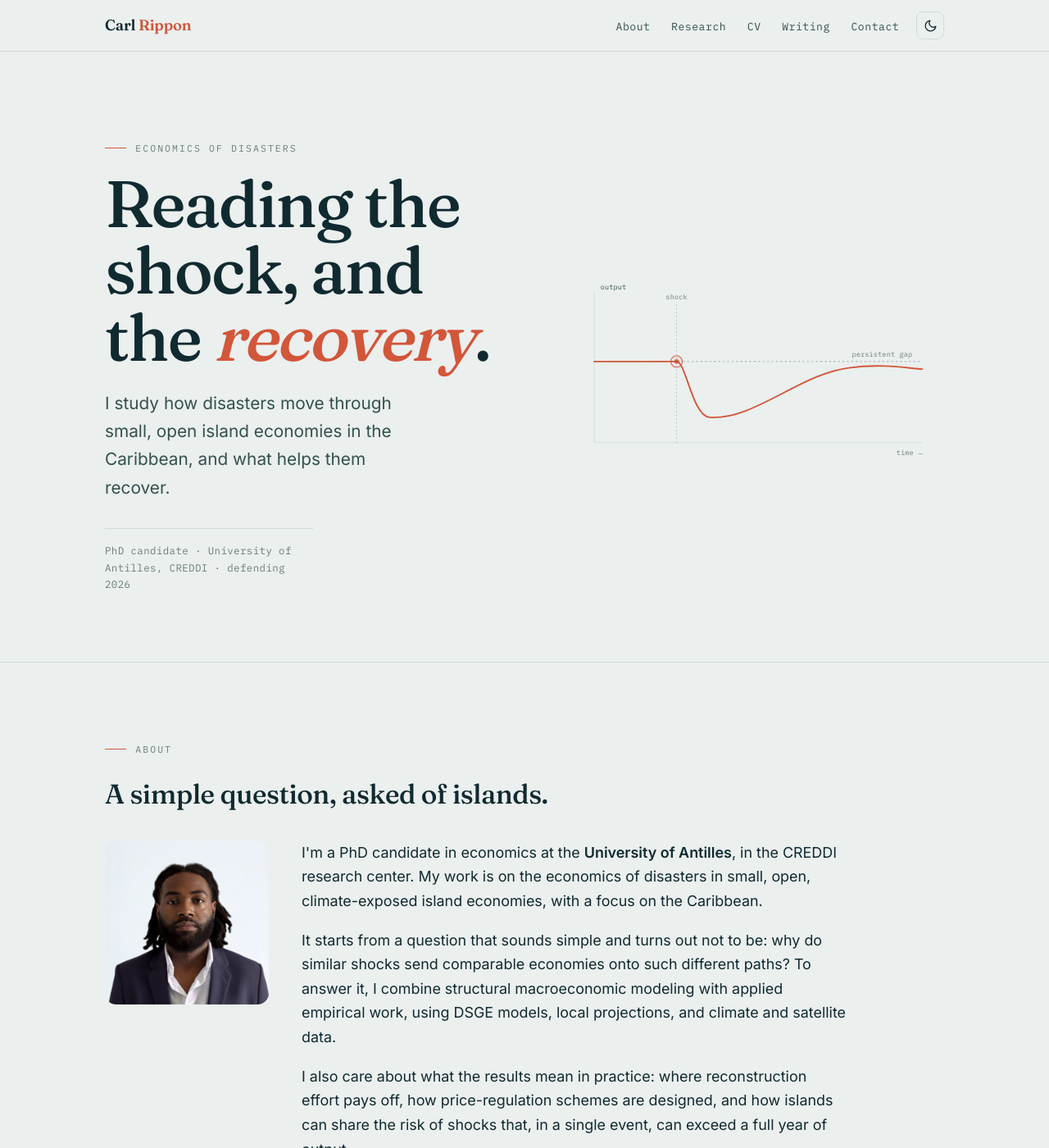
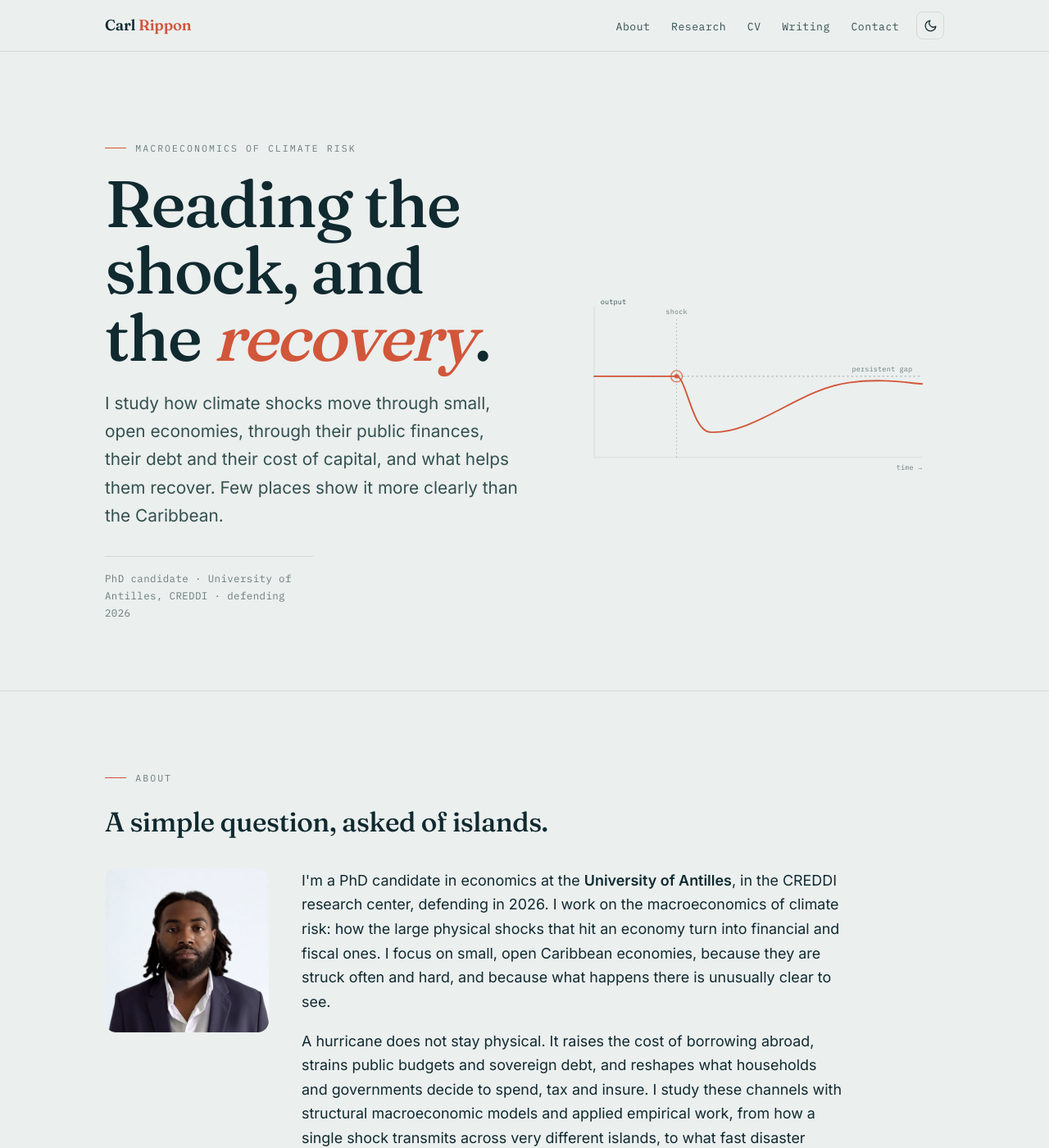
Before and after one commit to carlrippon/carlrippon.github.io, a Jekyll site: the page built from index.html, in a window 1280 px wide and 1400 px high. Shown: the whole window at 82% size. Built offline with Jekyll 4.4.1, drawn with Linux system fonts in a browser that asks for light colours; some of the changed text lies outside the part shown.

Commit message:
Add files via upload

```diff
--- a/index.html
+++ b/index.html
@@ -1,3 +1,5 @@
+---
+---
 <!DOCTYPE html>
 <html lang="en">
 <head>
@@ -119,7 +121,7 @@
     margin:.2rem 0 1.4rem;
   }
   .hero h1 em{font-style:italic;color:var(--accent);}
-  .lede{font-size:clamp(1.05rem,1.7vw,1.3rem);color:var(--text-2);max-width:30ch;margin:0 0 2rem;}
+  .lede{font-size:clamp(1.05rem,1.7vw,1.3rem);color:var(--text-2);max-width:40ch;margin:0 0 2rem;}
   .status{font-family:var(--mono);font-size:.78rem;color:var(--text-muted);letter-spacing:.03em;
     border-top:1px solid var(--border);padding-top:1rem;max-width:34ch;}
 
@@ -250,9 +252,9 @@
   <section class="hero" style="border-top:none;">
     <div class="wrap hero-grid">
       <div>
-        <p class="eyebrow">Economics of disasters</p>
+        <p class="eyebrow">Macroeconomics of climate risk</p>
         <h1>Reading the shock, and the <em>recovery</em>.</h1>
-        <p class="lede">I study how disasters move through small, open island economies in the Caribbean, and what helps them recover.</p>
+        <p class="lede">I study how climate shocks move through small, open economies, through their public finances, their debt and their cost of capital, and what helps them recover. Few places show it more clearly than the Caribbean.</p>
         <p class="status">PhD candidate · University of Antilles, CREDDI · defending 2026</p>
       </div>
       <div class="hero-art">
@@ -287,9 +289,9 @@
       <div class="about-grid">
         <img class="about-photo" src="/assets/images/carl-rippon.jpg" alt="Carl Rippon" width="200" height="200">
         <div class="about-body">
-          <p>I'm a PhD candidate in economics at the <strong>University of Antilles</strong>, in the CREDDI research center. My work is on the economics of disasters in small, open, climate-exposed island economies, with a focus on the Caribbean.</p>
-          <p>It starts from a question that sounds simple and turns out not to be: why do similar shocks send comparable economies onto such different paths? To answer it, I combine structural macroeconomic modeling with applied empirical work, using DSGE models, local projections, and climate and satellite data.</p>
-          <p>I also care about what the results mean in practice: where reconstruction effort pays off, how price-regulation schemes are designed, and how islands can share the risk of shocks that, in a single event, can exceed a full year of output.</p>
+          <p>I'm a PhD candidate in economics at the <strong>University of Antilles</strong>, in the CREDDI research center, defending in 2026. I work on the macroeconomics of climate risk: how the large physical shocks that hit an economy turn into financial and fiscal ones. I focus on small, open Caribbean economies, because they are struck often and hard, and because what happens there is unusually clear to see.</p>
+          <p>A hurricane does not stay physical. It raises the cost of borrowing abroad, strains public budgets and sovereign debt, and reshapes what households and governments decide to spend, tax and insure. I study these channels with structural macroeconomic models and applied empirical work, from how a single shock transmits across very different islands, to what fast disaster insurance is really worth to a government, to how global disruptions and local taxes pass through to the price of everyday goods.</p>
+          <p>I care about what the results mean in practice: where reconstruction effort pays off, how price and insurance schemes are designed, and how the cost of a shock can be shared rather than borne alone. And I try to explain all of it plainly, because the people it concerns most, in the Caribbean and beyond, should not need a doctorate to follow the argument. The work speaks both to macroeconomists and to the institutions that finance and insure climate risk.</p>
         </div>
       </div>
     </div>
@@ -356,15 +358,17 @@
       <h2 class="sec-head">Notes.</h2>
       <p class="writing-note">Short pieces where I try to explain the ideas in my research in plain language. A few selected below; the full list is in the blog.</p>
 
-      <!-- Billets à la une, choisis à la main. Pour en mettre un en avant, copie un bloc <a>
-           et fais pointer href vers l'adresse du billet (ex. /blog/titre-du-billet/). -->
-      <a class="note note-link" href="/blog/why-disaster-economics-should-start-in-the-caribbean/">
-        <div class="date">Jun 29, 2026</div>
+      <!-- Billet à la une : automatiquement le dernier billet publié en anglais. -->
+      {% assign latest_en = site.posts | where: "lang", "en" | first %}
+      {% if latest_en %}
+      <a class="note note-link" href="{{ latest_en.url }}">
+        <div class="date">{{ latest_en.date | date: "%b %-d, %Y" }}</div>
         <div>
-          <h3>Why the economics of disasters should start in the Caribbean</h3>
-          <p>We're told economies bounce back after a disaster, and that a small island is too special a case to teach us anything general. What if that weren't entirely true?</p>
+          <h3>{{ latest_en.title }}</h3>
+          <p>{{ latest_en.excerpt | strip_html | truncate: 190 }}</p>
         </div>
       </a>
+      {% endif %}
 
       <a class="btn" href="/blog/" style="margin-top:1.6rem;"><span>→</span> Read all notes</a>
     </div>
```
Also changed, not shown: other parts of index.html (+1 -1 lines).
